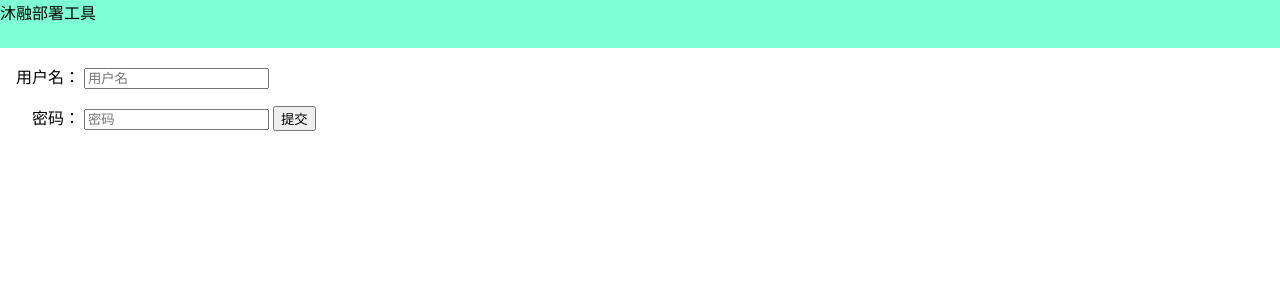
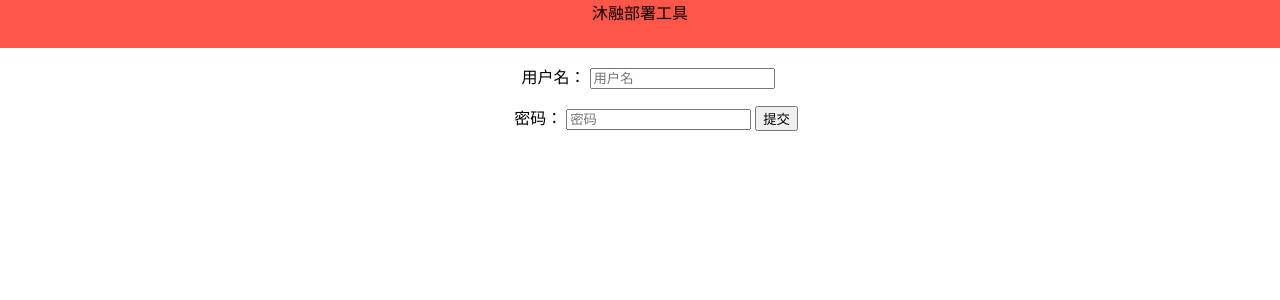
Before and after one commit to rivest829/DeploySystem, a Django app: template templates/login.html in a window 1280 px wide. Shown: the top 300 px of the page. Run offline with Django 3.2, Linux system fonts and the light colour scheme; the template is opened without the code that fills it, so the values that code supplies are empty; parts of the project's set-up code (start-up, migrations or seed data) failed here and were passed over.

```diff
--- a/deploy/settings.py
+++ b/deploy/settings.py
@@ -114,4 +114,7 @@ USE_TZ = True
 # https://docs.djangoproject.com/en/1.11/howto/static-files/
 
 STATIC_URL = '/static/'
+STATICFILES_DIRS = (
+			os.path.join(BASE_DIR, 'static'),
+		)
 TEMPLATE_DIRS = ('./templates',)
--- a/manage.py
+++ b/manage.py
@@ -1,4 +1,5 @@
 #!/usr/bin/env python
+# encoding:utf-8
 import os
 import sys
 print('Admin page URL:172.16.1.169:9528/admin;#####accout:admin #####password:admin@picc')
--- a/static/commons.css
+++ b/static/commons.css
@@ -0,0 +1,3 @@
+html,body,div,h1,h2,pre,dd,ol{margin: 0;padding: 0;border: 0}
+html{min-width: 779px}
+body{background: #ffffff;color: #000000;text-align: center}
--- a/templates/deploy.html
+++ b/templates/deploy.html
@@ -2,10 +2,11 @@
 <html lang="en">
 <head>
     <meta charset="UTF-8">
+    <link rel="stylesheet" href="/static/commons.css" />
     <title>沐融部署工具</title>
 </head>
 <body>
-<div style="height: 48px;background-color: aquamarine">沐融部署工具</div>
+<div style="height: 48px;background-color: #ff564a">沐融部署工具</div>
 <div>
     <form action="/deploy/" method="post" >
         {% csrf_token %}
--- a/templates/execute.html
+++ b/templates/execute.html
@@ -5,7 +5,7 @@
     <title>沐融部署工具</title>
 </head>
 <body>
-<div style="height: 48px;background-color: aquamarine">沐融部署工具</div>
+<div style="height: 48px;background-color: #ff564a">沐融部署工具</div>
 <div>
     <form action="/execute/" method="post">
         {% csrf_token %}
--- a/templates/login.html
+++ b/templates/login.html
@@ -1,9 +1,9 @@
 <!DOCTYPE html>
 <html lang="en">
 <head>
+    <link rel="stylesheet" href="/static/commons.css" />
     <meta charset="UTF-8">
     <title>沐融部署工具</title>
-    <link rel="stylesheet" href="/static/commons.css"/>
     <style>
         label {
             width: 80px;
@@ -12,8 +12,8 @@
         }
     </style>
 </head>
-<body style="margin: 0">
-<div style="height: 48px;background-color: aquamarine">沐融部署工具</div>
+
+<div style="height: 48px;background-color: #ff564a">沐融部署工具</div>
 <div>
     <form action="/murong/" method="post" >
         {% csrf_token %}
--- a/templates/upload.html
+++ b/templates/upload.html
@@ -3,7 +3,7 @@
 <head>
     <meta charset="UTF-8">
     <title>沐融部署工具</title>
-    <link rel="stylesheet" href="/static/commons.css"/>
+    <link rel="stylesheet" href="/static/commons.css" />
     <style>
         label {
             width: 80px;
@@ -13,7 +13,7 @@
     </style>
 </head>
 <body style="margin: 0">
-<div style="height: 48px;background-color: aquamarine">沐融部署工具</div>
+<div style="height: 48px;background-color: #ff564a">沐融部署工具</div>
 <div>
 
     <form action="/upload/" method="post" enctype="multipart/form-data">
```
Also changed, not shown: fabfile.py (renamed from murong/fabfile.py, +12 -0 lines), murong/views.py (+13 -11 lines), db.sqlite3.
